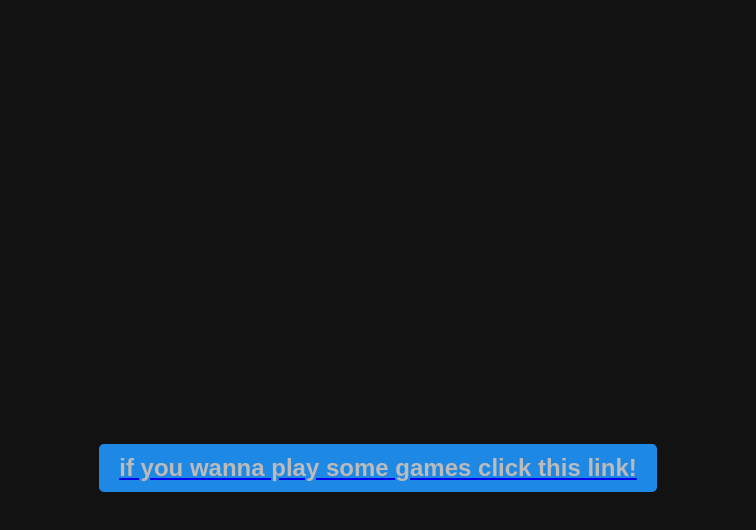
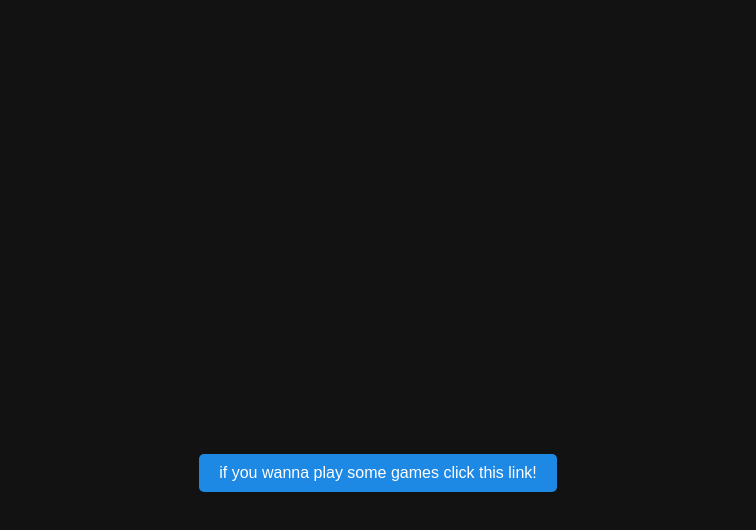
Before and after one commit to WongChichibutti/Website, a plain HTML site: page index.html in a window 1280 px wide. Shown: the part 238-768 px from the top of the page, without its empty margins (262-1018 px from the left). Drawn offline with Linux system fonts and the light colour scheme.

Commit message:
Update index.html

```diff
--- a/index.html
+++ b/index.html
@@ -72,7 +72,7 @@
     </div>
 
     <div class="button-container">
-        <button class="scroll-button"><a href="./games.html"><h2>if you wanna play some games click this link!</h2></a></button>
+        <button href="./games.html" class="scroll-button">if you wanna play some games click this link!</button>
     </div>
 
 </body>
```
